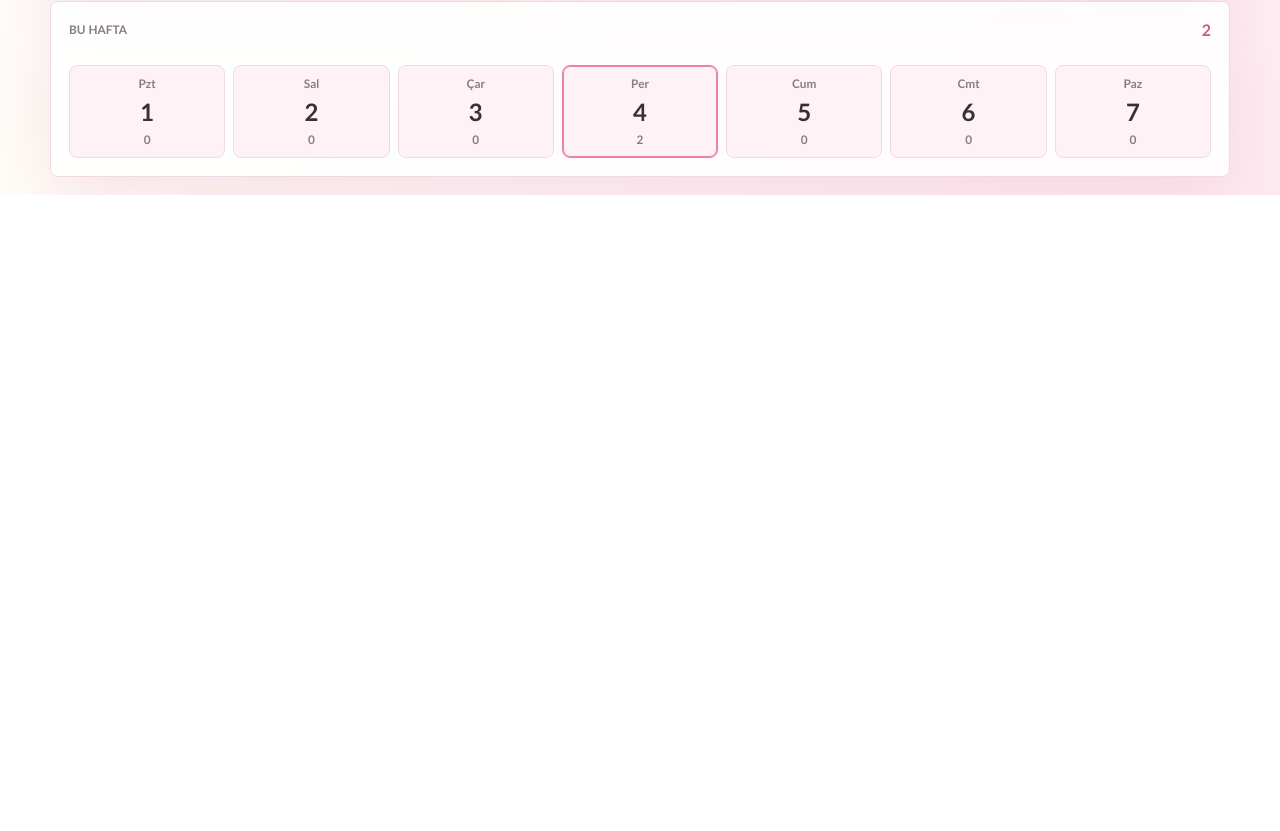
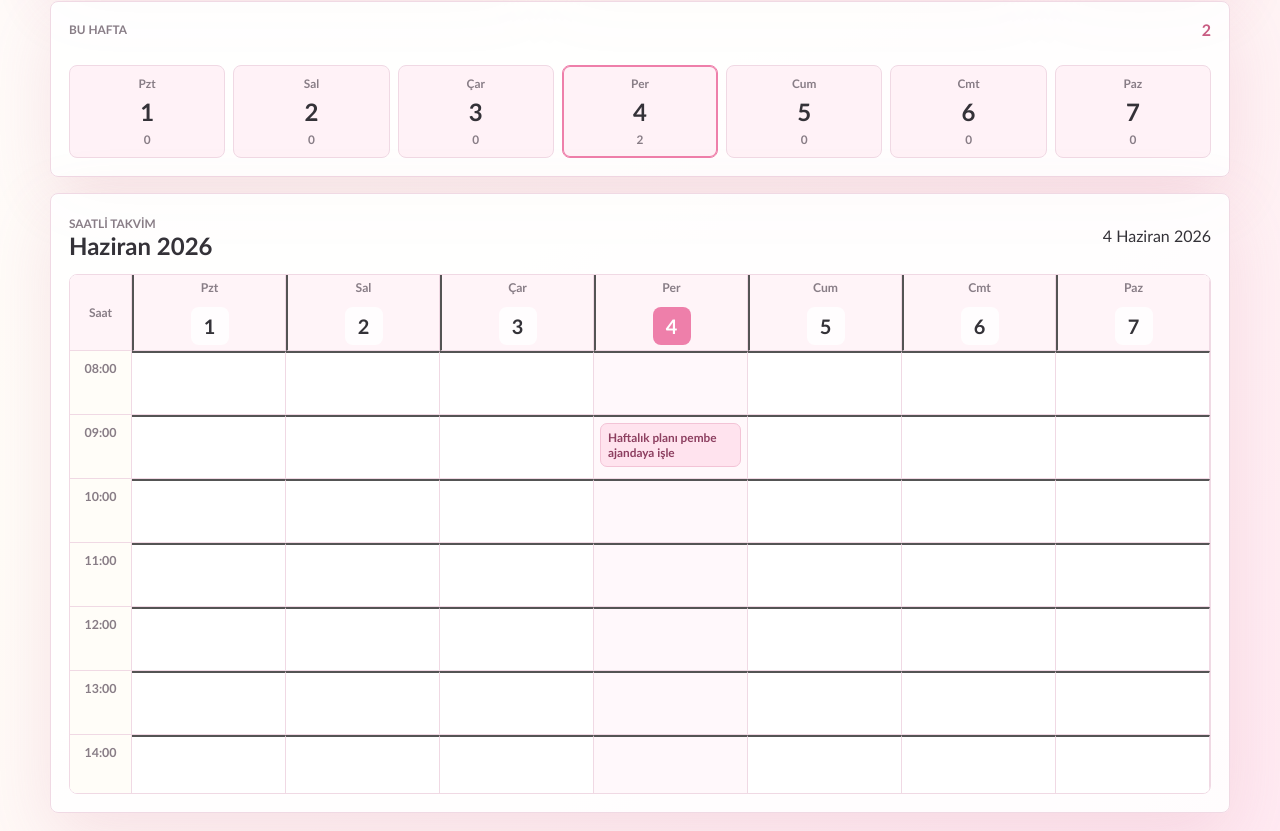
Before and after one commit to BlacxRabbit/Planner, a React (Vite) app: page / in a window 1280 px wide. Shown: the part 801-1632 px from the top of the page. Before the commit the page ends 996 px from the top, so only its background shows below. Built offline with nearby package versions, Linux system fonts and the light colour scheme.

Commit message:
Restore hourly calendar panel

```diff
--- a/src/main.jsx
+++ b/src/main.jsx
@@ -368,6 +368,64 @@ function App() {
                   </button>
                 );
               })}
+            </div>
+          </section>
+
+          <section className="calendar-card calm-calendar">
+            <div className="calendar-head">
+              <div>
+                <span>Saatli takvim</span>
+                <h2>{monthFormatter.format(new Date(`${state.selectedDate}T12:00:00`))}</h2>
+              </div>
+              <p>{dateFormatter.format(new Date(`${state.selectedDate}T12:00:00`))}</p>
+            </div>
+
+            <div className="week-calendar" role="grid" aria-label="Haftalık saatli takvim">
+              <div className="time-corner">Saat</div>
+              {weekDays.map((day) => {
+                const iso = toISODate(day);
+                return (
+                  <button
+                    className={`day-head ${iso === state.selectedDate ? "is-selected" : ""}`}
+                    key={iso}
+                    type="button"
+                    onClick={() => selectSlot(iso, draftSlot.time)}
+                  >
+                    <span>{weekdayFormatter.format(day)}</span>
+                    <strong>{day.getDate()}</strong>
+                  </button>
+                );
+              })}
+
+              {hours.map((hour) => (
+                <React.Fragment key={hour}>
+                  <div className="time-label">{hour}</div>
+                  {weekDays.map((day) => {
+                    const iso = toISODate(day);
+                    const cellTasks = state.tasks.filter(
+                      (task) => task.date === iso && (task.time || "").slice(0, 2) === hour.slice(0, 2)
+                    );
+                    const cellReminders = state.reminders.filter(
+                      (reminder) => reminder.date === iso && (reminder.time || "").slice(0, 2) === hour.slice(0, 2)
+                    );
+
+                    return (
+                      <button
+                        className={`time-cell ${iso === state.selectedDate ? "is-selected" : ""}`}
+                        key={`${iso}-${hour}`}
+                        type="button"
+                        onClick={() => selectSlot(iso, hour)}
+                      >
+                        {[...cellTasks, ...cellReminders].map((item) => (
+                          <span className={`event-pill ${item.done ? "is-done" : ""}`} key={item.id}>
+                            {item.title}
+                          </span>
+                        ))}
+                      </button>
+                    );
+                  })}
+                </React.Fragment>
+              ))}
             </div>
           </section>
         </section>
--- a/src/styles.css
+++ b/src/styles.css
@@ -533,6 +533,19 @@ button {
   font-size: 1.5rem;
 }
 
+.calm-calendar {
+  padding: 18px;
+}
+
+.calm-calendar .week-calendar {
+  max-height: 520px;
+}
+
+.calm-calendar .time-label,
+.calm-calendar .time-cell {
+  min-height: 64px;
+}
+
 .cover-strip {
   display: grid;
   grid-template-columns: minmax(260px, 0.88fr) minmax(280px, 1fr);
```
